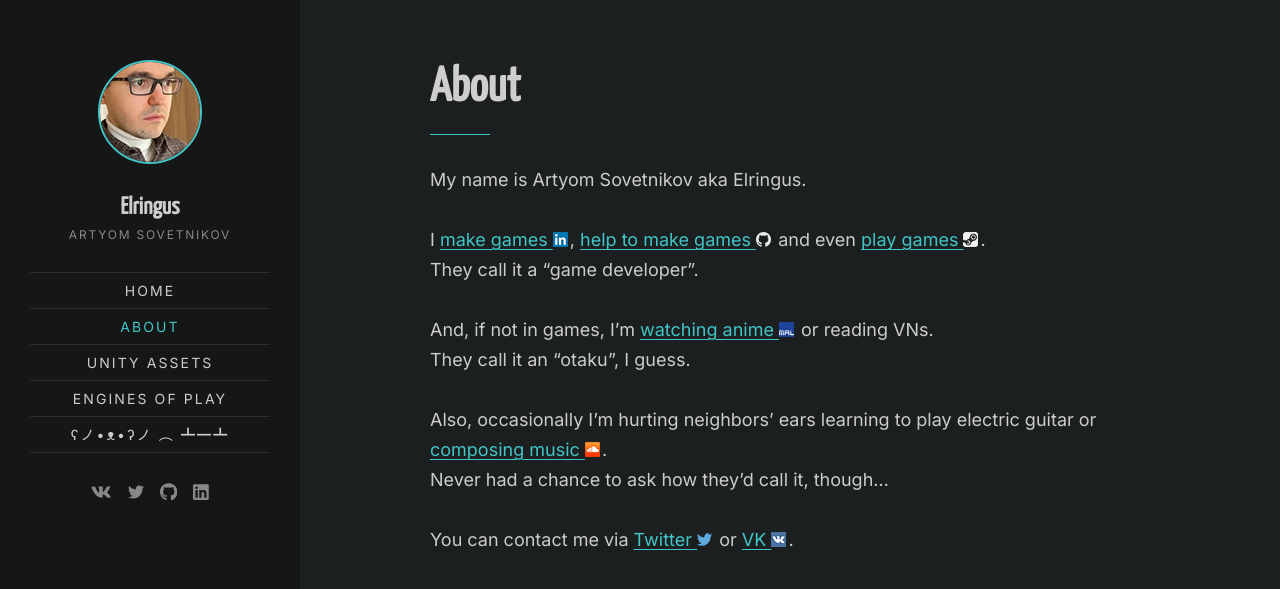
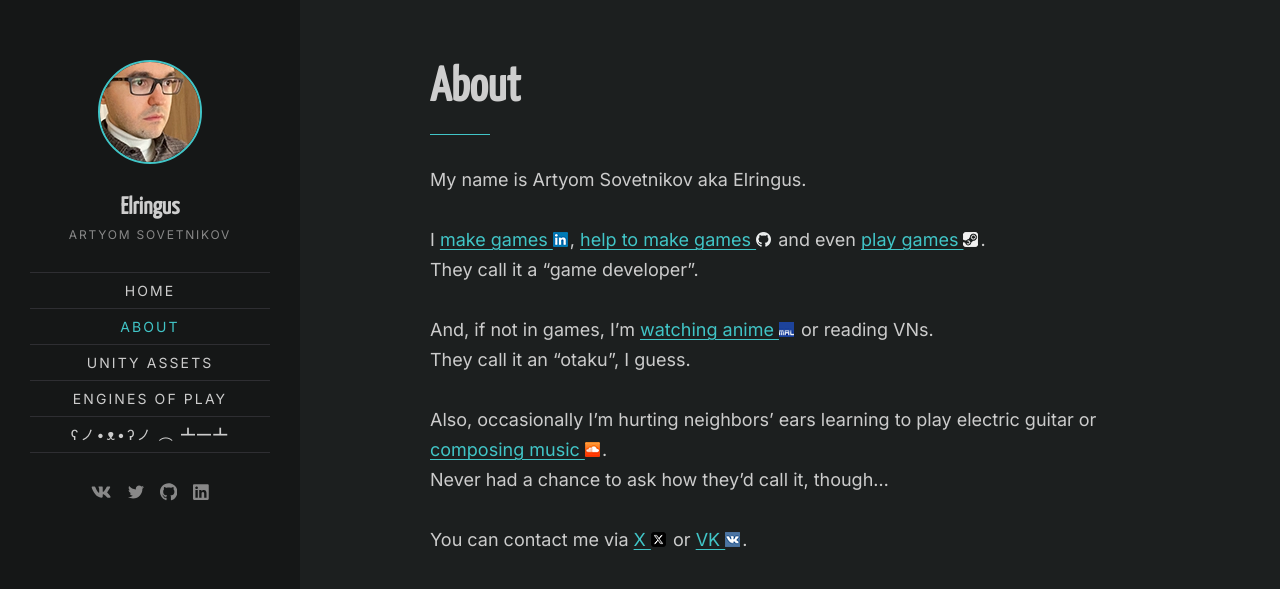
Before and after one commit to Elringus/ElringusMe, a Jekyll site: the page built from about.md, in a window 1280 px wide, cut to the strip 0-611 px from the top of the page. Shown: the top 589 px of the strip. Built offline with Jekyll 4.4.1, drawn with Linux system fonts in a browser that asks for light colours.

Commit message:
update about

```diff
--- a/about.md
+++ b/about.md
@@ -11,4 +11,4 @@ And, if not in games, I’m <a title="MyAnimeList" href="https://myanimelist.net
 
 Also, occasionally I’m hurting neighbors’ ears learning to play electric guitar or <a title="SoundCloud" href="https://soundcloud.com/elringus" target="_blank" rel="noopener">composing music <img class="about-icon" src="/assets/images/pages/about/soundcloud.png"></a>.<br>Never had a chance to ask how they’d call it, though...
 
-You can contact me via <a title="Twitter" href="https://twitter.com/Elringus" target="_blank" rel="noopener">Twitter <img class="about-icon" src="/assets/images/pages/about/twitter.png"></a> or <a title="VK" href="https://vk.com/elringus" target="_blank" rel="noopener">VK <img class="about-icon" src="/assets/images/pages/about/vk.png"></a>.
+You can contact me via <a title="X" href="https://x.com/elringus" target="_blank" rel="noopener">X <img class="about-icon" src="/assets/images/pages/about/x.png"></a> or <a title="VK" href="https://vk.com/elringus" target="_blank" rel="noopener">VK <img class="about-icon" src="/assets/images/pages/about/vk.png"></a>.
```
Also changed, not shown: assets/images/pages/about/twitter.png (deleted), assets/images/pages/about/x.png (added).
